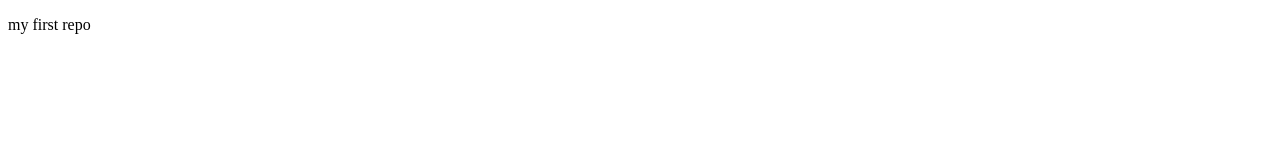
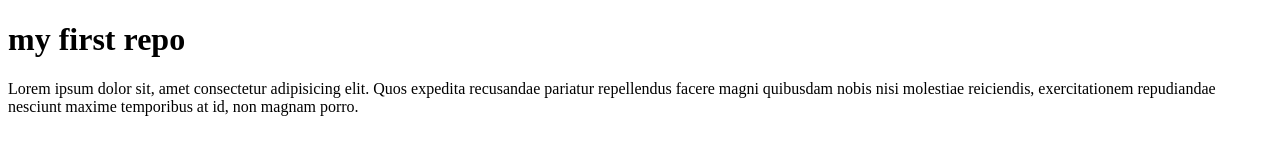
Before and after one commit to Khalid-Anwar-Antur/wev, a plain HTML site: page webdev/index.html in a window 1280 px wide. Drawn offline with Linux system fonts and the light colour scheme.

Commit message:
heading tag and paragraph change

```diff
--- a/webdev/index.html
+++ b/webdev/index.html
@@ -6,8 +6,9 @@
     <title>Document</title>
 </head>
 <body>
-    <p>my first repo
+    <h1>my first repo
 
-    </p>
+    </h1>
+    <p>Lorem ipsum dolor sit, amet consectetur adipisicing elit. Quos expedita recusandae pariatur repellendus facere magni quibusdam nobis nisi molestiae reiciendis, exercitationem repudiandae nesciunt maxime temporibus at id, non magnam porro.</p>
 </body>
 </html>
```
